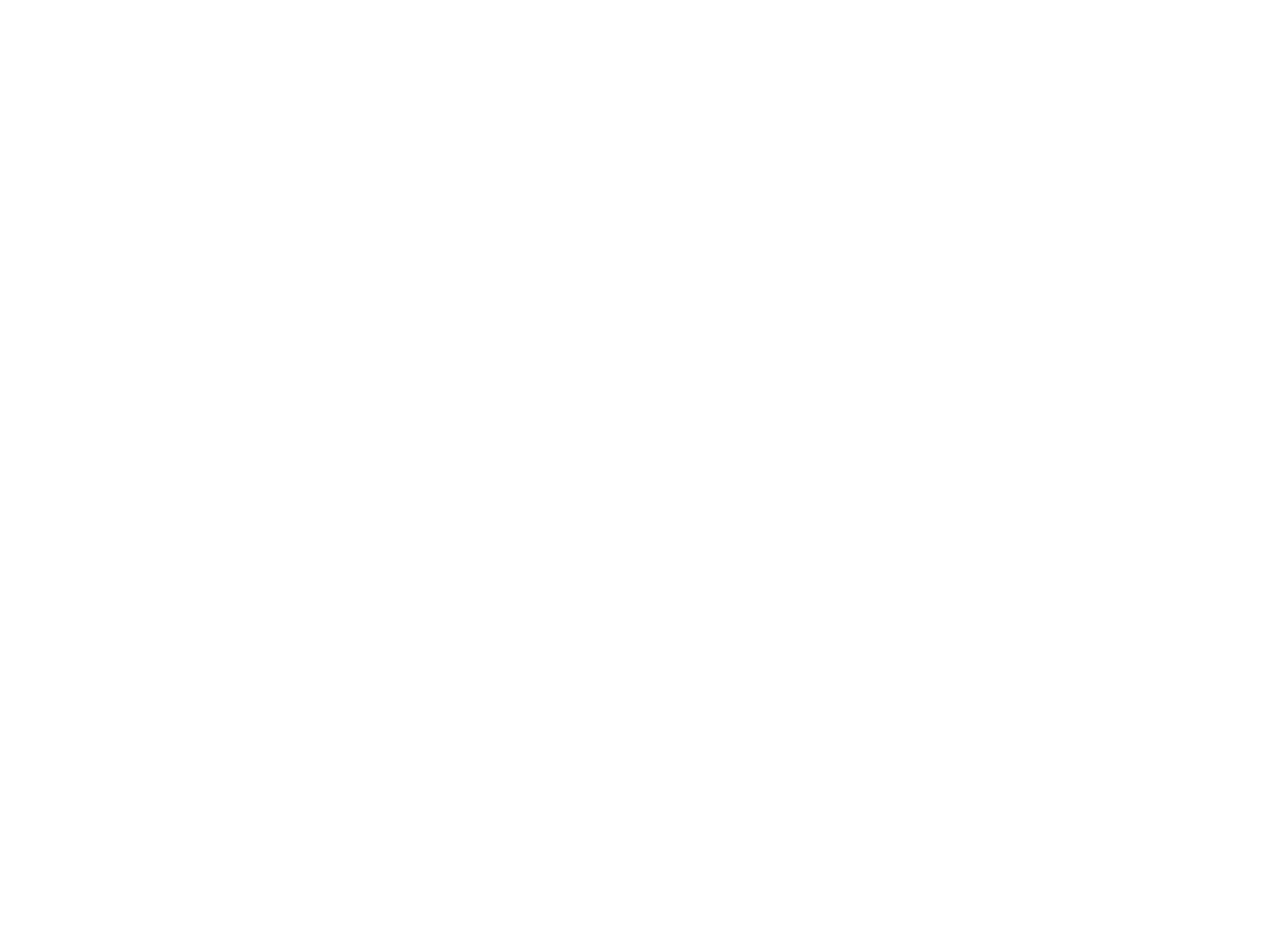
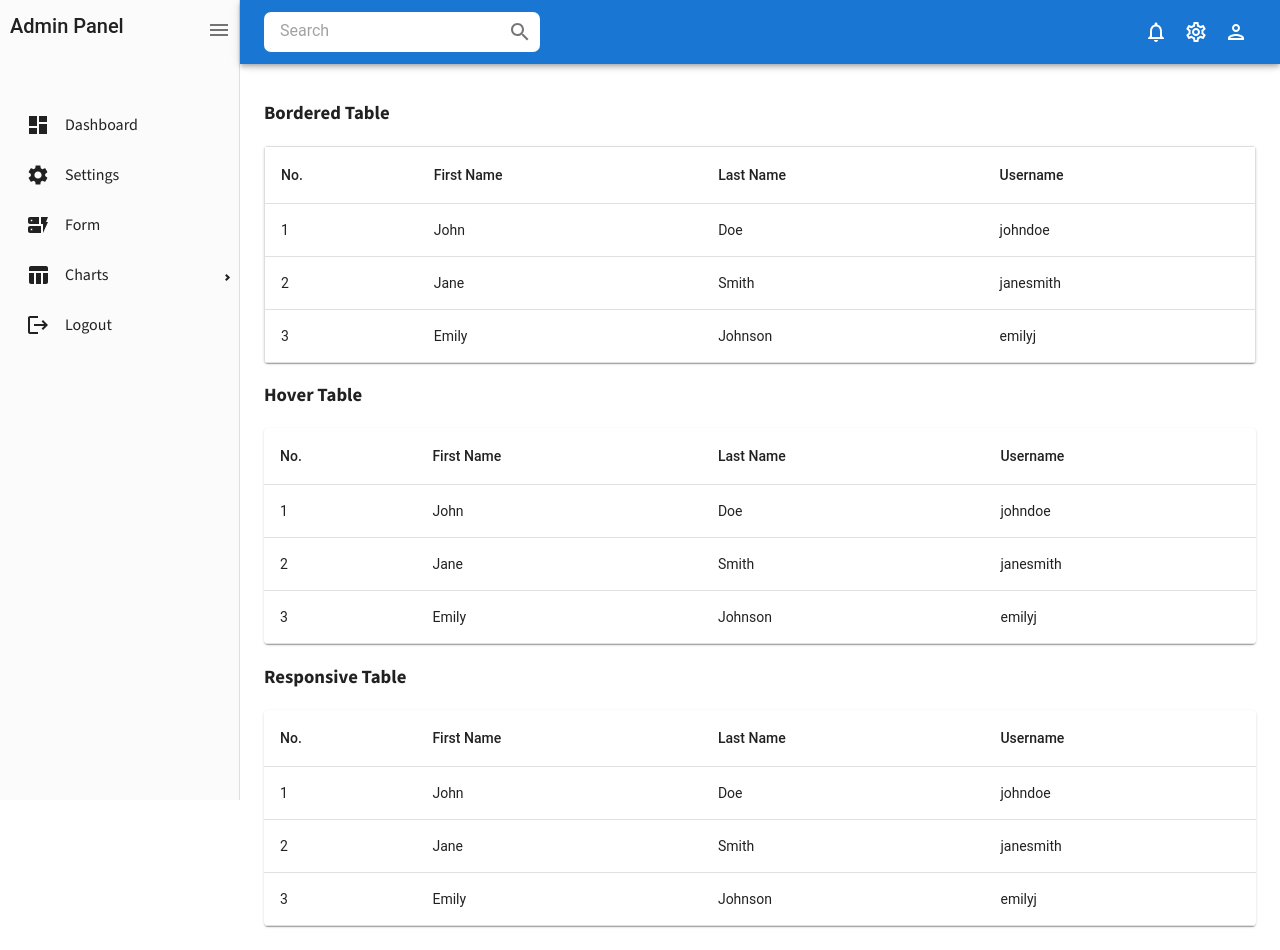
Before and after one commit to SaurabhNegis/Admin_panel, a React (Vite) app: page /basicTables in a window 1280 px wide. Before the commit this address had no page. Before the commit the page ends 800 px from the top, so only its background shows below. Built offline with nearby package versions, Linux system fonts and the light colour scheme; a web font is replaced by a local one.

Commit message:
created the basicTable.jsx

```diff
--- a/src/components/common/Sidebar.jsx
+++ b/src/components/common/Sidebar.jsx
@@ -1,10 +1,12 @@
 import React from 'react';
-import { Sidebar, Menu, MenuItem } from 'react-pro-sidebar';
+import { Sidebar, Menu, MenuItem, SubMenu } from 'react-pro-sidebar';
 import { Link, useLocation } from 'react-router-dom'; // Import useLocation
 import { Box, Typography, IconButton } from '@mui/material';
 import { Dashboard, Settings, Logout } from '@mui/icons-material';
 import MenuOutlinedIcon from "@mui/icons-material/MenuOutlined";
 import DynamicFormIcon from '@mui/icons-material/DynamicForm';
+import TableChartIcon from '@mui/icons-material/TableChart';
+
 const Sidebars = ({ isCollapsed, setIsCollapsed }) => {
   const location = useLocation(); // Getting the current location for sidebar menuitem
 
@@ -73,6 +75,15 @@
             {!isCollapsed && 'Form'}
           </MenuItem>
 
+          {/* Tabel */}
+          <SubMenu icon={<TableChartIcon/>}
+          label="Charts">
+      <MenuItem icon={<TableChartIcon />}
+            component={<Link to={"/basicTables"} />}
+      >basic Table</MenuItem>
+      <MenuItem>Data Table </MenuItem>
+    </SubMenu>
+
           {/* Logout MenuItem */}
           <MenuItem
             icon={<Logout />}
--- a/src/pages/Tables/BasicTables.jsx
+++ b/src/pages/Tables/BasicTables.jsx
@@ -0,0 +1,91 @@
+import React from "react";
+import { Table, TableBody, TableCell, TableContainer, TableHead, TableRow, Paper } from "@mui/material";
+
+const tableData = [
+  { no: 1, firstName: "John", lastName: "Doe", username: "johndoe" },
+  { no: 2, firstName: "Jane", lastName: "Smith", username: "janesmith" },
+  { no: 3, firstName: "Emily", lastName: "Johnson", username: "emilyj" },
+];
+
+const BasicTables = () => {
+  return (
+    <div>
+      {/* Bordered Table */}
+      <h3>Bordered Table</h3>
+      <TableContainer component={Paper}>
+        <Table sx={{ border: "1px solid #ddd" }}>
+          <TableHead>
+            <TableRow>
+              <TableCell>No.</TableCell>
+              <TableCell>First Name</TableCell>
+              <TableCell>Last Name</TableCell>
+              <TableCell>Username</TableCell>
+            </TableRow>
+          </TableHead>
+          <TableBody>
+            {tableData.map((row) => (
+              <TableRow key={row.no} sx={{ borderBottom: "1px solid #ddd" }}>
+                <TableCell>{row.no}</TableCell>
+                <TableCell>{row.firstName}</TableCell>
+                <TableCell>{row.lastName}</TableCell>
+                <TableCell>{row.username}</TableCell>
+              </TableRow>
+            ))}
+          </TableBody>
+        </Table>
+      </TableContainer>
+
+      {/* Hover Table */}
+      <h3>Hover Table</h3>
+      <TableContainer component={Paper}>
+        <Table>
+          <TableHead>
+            <TableRow>
+              <TableCell>No.</TableCell>
+              <TableCell>First Name</TableCell>
+              <TableCell>Last Name</TableCell>
+              <TableCell>Username</TableCell>
+            </TableRow>
+          </TableHead>
+          <TableBody>
+            {tableData.map((row) => (
+              <TableRow key={row.no} hover>
+                <TableCell>{row.no}</TableCell>
+                <TableCell>{row.firstName}</TableCell>
+                <TableCell>{row.lastName}</TableCell>
+                <TableCell>{row.username}</TableCell>
+              </TableRow>
+            ))}
+          </TableBody>
+        </Table>
+      </TableContainer>
+
+      {/* Responsive Table */}
+      <h3>Responsive Table</h3>
+      <TableContainer component={Paper} sx={{ overflowX: "auto" }}>
+        <Table>
+          <TableHead>
+            <TableRow>
+              <TableCell>No.</TableCell>
+              <TableCell>First Name</TableCell>
+              <TableCell>Last Name</TableCell>
+              <TableCell>Username</TableCell>
+            </TableRow>
+          </TableHead>
+          <TableBody>
+            {tableData.map((row) => (
+              <TableRow key={row.no}>
+                <TableCell>{row.no}</TableCell>
+                <TableCell>{row.firstName}</TableCell>
+                <TableCell>{row.lastName}</TableCell>
+                <TableCell>{row.username}</TableCell>
+              </TableRow>
+            ))}
+          </TableBody>
+        </Table>
+      </TableContainer>
+    </div>
+  );
+};
+
+export default BasicTables;
--- a/src/routes/AppRoutes.jsx
+++ b/src/routes/AppRoutes.jsx
@@ -7,8 +7,10 @@
 import Settings from '../pages/Settings';
 import Login from '../pages/Login';
 import Logout from '../pages/Logout';
+import FormPage from '../pages/FormPage';
 // import NotFound from '../pages/NotFound';
 import MainLayout from '../layout/MainLayout';
+import BasicTables from '../pages/Tables/BasicTables';
 
 const AppRoutes = () => (
   <Routes>
@@ -26,6 +28,13 @@
 
       {/* Route for Settings page */}
       <Route path="settings" element={<Settings />} />
+
+      {/* Route for FormPage page */}
+
+      <Route path="formPage" element={<FormPage />} />
+      <Route path="basicTables" element={<BasicTables />} />
+
+
     </Route>
 
     {/* Uncomment this to handle unknown routes with a NotFound page */}
```
